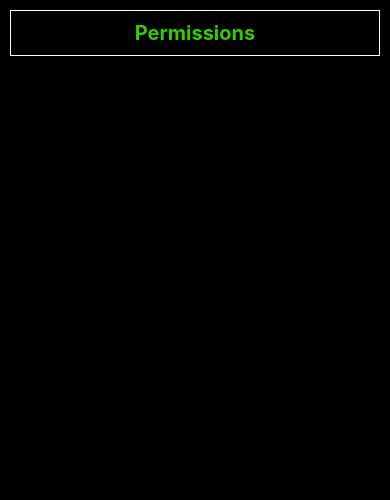
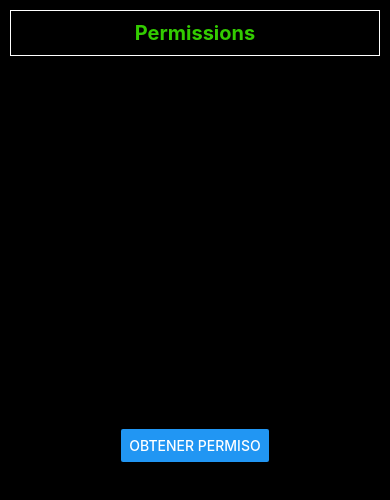
Before and after one commit to Satronic/08-RutasApp, a React Native app: screen /PermissionsScreen in a window 390 px wide. Shown: the top 500 px of the page. Built offline with nearby package versions, Linux system fonts and the light colour scheme.

Commit message:
Configure locations permission access

```diff
--- a/package.json
+++ b/package.json
@@ -15,6 +15,7 @@
     "react": "18.2.0",
     "react-native": "0.71.1",
     "react-native-gesture-handler": "^2.9.0",
+    "react-native-permissions": "^3.6.1",
     "react-native-safe-area-context": "^4.5.0",
     "react-native-screens": "^3.19.0",
     "react-native-vector-icons": "^9.2.0"
--- a/src/components/Container.tsx
+++ b/src/components/Container.tsx
@@ -11,7 +11,9 @@ export const Container = ({ title, children }: ContainerProps) => {
     return (
         <View style={styles.container}>
             <Header title={title} />
-            {children}
+            <View style={styles.body}>
+                {children}
+            </View>
         </View>
     )
 }
@@ -21,5 +23,10 @@ const styles = StyleSheet.create({
         flex: 1,
         backgroundColor: 'black',
         padding: 10
+    },
+    body: {
+        flex: 1,
+        justifyContent:'center',
+        alignItems: 'center'
     }
 });
--- a/src/router/StackNavigator.tsx
+++ b/src/router/StackNavigator.tsx
@@ -8,6 +8,7 @@ const Stack = createStackNavigator();
 export const StackNavigator = () => {
     return (
         <Stack.Navigator
+            initialRouteName='PermissionsScreen' // Defaul page on load app
             screenOptions={{
                 headerShown: false,
             }}
--- a/src/screens/PermissionsScreen.tsx
+++ b/src/screens/PermissionsScreen.tsx
@@ -1,11 +1,36 @@
 import React from 'react';
-// import { Text, View } from 'react-native';
+import { Platform } from 'react-native';
+import {
+    // Text,
+    // View
+    Button
+} from 'react-native';
+import { check, request, PERMISSIONS, PermissionStatus } from 'react-native-permissions';
 import { Container } from '../components/Container';
 
 export const PermissionsScreen = () => {
+
+    const checkLocationPermission = async () => {
+
+        let permissionStatus: PermissionStatus;
+
+        if (Platform.OS === 'ios') {
+            // permissionStatus = await check( PERMISSIONS.IOS.LOCATION_WHEN_IN_USE);
+            permissionStatus = await request( PERMISSIONS.IOS.LOCATION_WHEN_IN_USE);
+        } else {
+            // permissionStatus = await check(PERMISSIONS.ANDROID.ACCESS_FINE_LOCATION);
+            permissionStatus = await request( PERMISSIONS.ANDROID.ACCESS_FINE_LOCATION);
+        }
+
+        console.log({permissionStatus});
+    }
+
     return (
         <Container title="Permissions">
-
+            <Button
+                title="Obtener Permiso"
+                onPress={checkLocationPermission}
+            />
         </Container>
     )
 }
```
Also changed, not shown: 2 other files (tests, documents, lock files or other folders).
